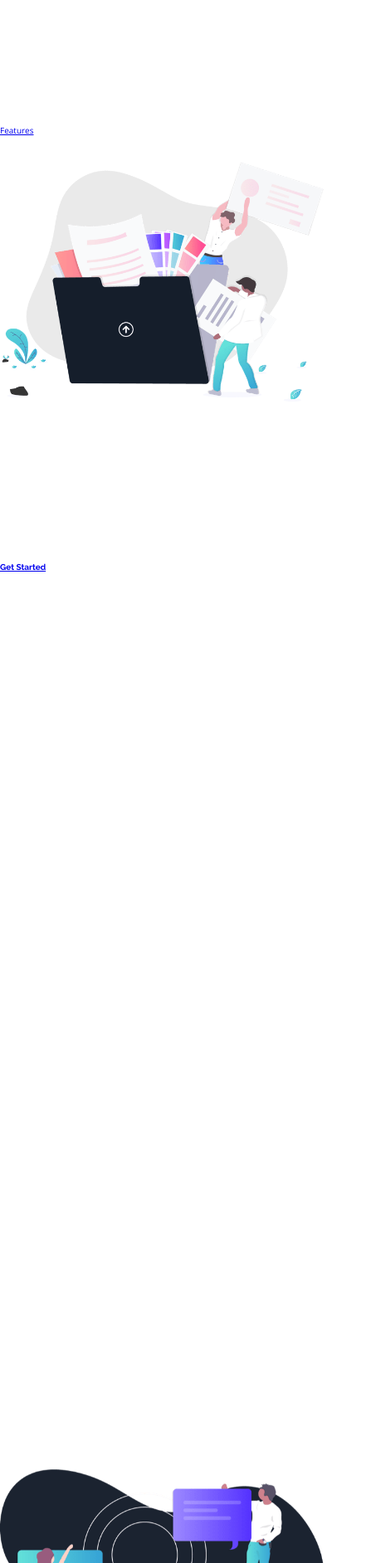
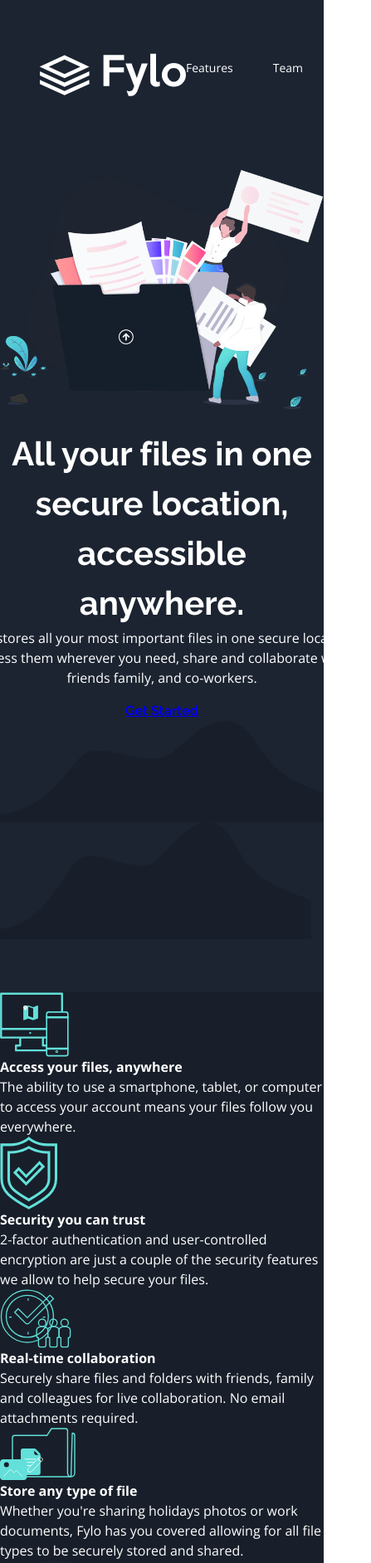
Before and after one commit to Kamil-Mroz/fem-fylo-dark-theme-landing-page-master, a website built with Vite: page index.html in a window 390 px wide. Shown: the top 1884 px of the page at 83% size, 447 px wide, since content can reach past the window. Built offline with nearby package versions, Linux system fonts and the light colour scheme.

Commit message:
added hero section

```diff
--- a/index.html
+++ b/index.html
@@ -33,29 +33,24 @@
   </head>
   <body>
     <!-- Header -->
-    <header class="header">
-      <svg class="logo">
-        <use xlink:href="images/logo.svg"></use>
-      </svg>
+    <header class="header bg-secondary-700">
+      <img src="images/logo.svg" alt="Fylo Logo" class="logo" />
 
       <nav class="nav">
-        <ul role="list" class="nav__list">
+        <ul aria-label="Primary" role="list" class="nav__list">
           <li class="nav__item"><a href="#" class="nav__link">Features</a></li>
-          <li class="nav__item"><a href="#" class="nav__link"></a>Team</li>
-          <li class="nav__item"><a href="#" class="nav__link"></a>Sign in</li>
+          <li class="nav__item"><a href="#" class="nav__link">Team</a></li>
+          <li class="nav__item"><a href="#" class="nav__link">Sign in</a></li>
         </ul>
       </nav>
     </header>
     <!-- Main content -->
-    <main>
+    <main class="bg-secondary-800">
       <!-- Hero section-->
-      <section class="section-hero">
-        <figure class="hero__img">
-          <img
-            src="images/illustration-intro.png"
-            alt="Two people taking files from a folder"
-          />
-        </figure>
+      <section class="section-hero bg-secondary-700">
+        <div class="center">
+          <img src="images/illustration-intro.png" alt="" class="hero__img" />
+
           <h1 class="heading-primary fs-900 ff-secondary fw-bold">
             All your files in one secure location, accessible anywhere.
           </h1>
@@ -65,21 +60,25 @@
             family, and co-workers.
           </p>
           <a href="#" class="btn ff-secondary fw-bold">Get Started</a>
-        <svg class="hero__bg--desktop">
-          <use xlink:href="images/bg-curvy-desktop.svg"></use>
-        </svg>
-        <svg class="hero__bg--mobile">
-          <use xlink:href="images/bg-curvy-mobile.svg"></use>
-        </svg>
+        </div>
+        <img
+          src="images/bg-curvy-desktop.svg"
+          class="hero__bg--desktop"
+          alt=""
+        />
+        <img src="images/bg-curvy-mobile.svg" class="hero__bg--mobile" alt="" />
       </section>
 
       <!-- Features section -->
 
       <section class="section-features">
         <div class="feature__box">
-          <svg class="feature__icon">
-            <use xlink:href="images/icon-access-anywhere.svg"></use>
-          </svg>
+          <img
+            src="images/icon-access-anywhere.svg"
+            class="feature__icon"
+            alt=""
+          />
+
           <p class="feature__title fw-bold">Access your files, anywhere</p>
           <p class="feature__details">
             The ability to use a smartphone, tablet, or computer to access your
@@ -87,9 +86,8 @@
           </p>
         </div>
         <div class="feature__box">
-          <svg class="feature__icon">
-            <use xlink:href="images/icon-security.svg"></use>
-          </svg>
+          <img src="images/icon-security.svg" class="feature__icon" alt="" />
+
           <p class="feature__title fw-bold">Security you can trust</p>
           <p class="feature__details">
             2-factor authentication and user-controlled encryption are just a
@@ -97,9 +95,12 @@
           </p>
         </div>
         <div class="feature__box">
-          <svg class="feature__icon">
-            <use xlink:href="images/icon-collaboration.svg"></use>
-          </svg>
+          <img
+            src="images/icon-collaboration.svg"
+            class="feature__icon"
+            alt=""
+          />
+
           <p class="feature__title fw-bold">Real-time collaboration</p>
           <p class="feature__details">
             Securely share files and folders with friends, family and colleagues
@@ -107,9 +108,8 @@
           </p>
         </div>
         <div class="feature__box">
-          <svg class="feature__icon">
-            <use xlink:href="images/icon-any-file.svg"></use>
-          </svg>
+          <img src="images/icon-any-file.svg" class="feature__icon" alt="" />
+
           <p class="feature__title fw-bold">Store any type of file</p>
           <p class="feature__details">
             Whether you're sharing holidays photos or work documents, Fylo has
@@ -124,10 +124,7 @@
       <section class="section-about">
         <div class="about__img--box">
           <picture class="about__img">
-            <img
-              src="images/illustration-stay-productive.png"
-              alt="Group of people communicating"
-            />
+            <img src="images/illustration-stay-productive.png" alt="" />
           </picture>
           <div class="about__text--box">
             <h2 class="heading-secondary fs-800 fw-bold ff-secondary">
@@ -143,9 +140,12 @@
             </p>
             <a href="#" class="btn-hot ff-secondary"
               >See how Fylo works
-              <span
-                ><svg class="svg__link">
-                  <use xlink:href="images/icon-arrow.svg"></use></svg></span
+              <span>
+                <img
+                  src="images/icon-arrow.svg"
+                  class="svg__link"
+                  alt=""
+                /> </span
             ></a>
           </div>
         </div>
@@ -155,7 +155,7 @@
 
       <section class="section-testimonials">
         <img src="images/bg-quotes.png" alt="Quote sign" class="quotes" />
-        <div class="testimonial">
+        <div class="testimonial bg-secondary-600">
           <p class="testimonial__text">
             Fylo has improved our team productivity by an order of magnitude.
             Since making the switch our team has become a well-oiled
@@ -170,7 +170,7 @@
           </div>
         </div>
 
-        <div class="testimonial">
+        <div class="testimonial bg-secondary-600">
           <p class="testimonial__text">
             Fylo has improved our team productivity by an order of magnitude.
             Since making the switch our team has become a well-oiled
@@ -185,7 +185,7 @@
           </div>
         </div>
 
-        <div class="testimonial">
+        <div class="testimonial bg-secondary-600">
           <p class="testimonial__text">
             Fylo has improved our team productivity by an order of magnitude.
             Since making the switch our team has become a well-oiled
@@ -202,7 +202,7 @@
       </section>
       <!-- CTA section -->
       <section class="section-cta">
-        <div class="cta">
+        <div class="cta bg-secondary-700">
           <h2 class="heading-secondary fw-bold fs-800 ff-secondary">
             Get early access today
           </h2>
@@ -227,33 +227,29 @@
     </main>
 
     <!-- FOOTER -->
-    <footer class="footer">
-      <svg class="logo">
-        <use xlink:href="images/logo.svg"></use>
-      </svg>
+    <footer class="footer bg-secondary-900">
+      <img src="images/logo.svg" alt="Fylo Logo" class="logo" />
+
       <div class="footer__grid">
         <address class="location">
-          <svg class="footer__icon">
-            <use xlink:href=" images/icon-location.svg"></use>
-          </svg>
+          <img src="images/icon-location.svg" alt="" class="footer__icon" />
+
           Lorem ipsum dolor sit amet, consectetur adipiscing elit, sed do
           eiusmod tempor incididunt ut labore et dolore magna aliqua
         </address>
         <div class="contact">
           <div class="phone">
-            <svg class="footer__icon">
-              <use xlink:href="images/icon-phone.svg"></use>
-            </svg>
+            <img src="images/icon-phone.svg" alt="" class="footer__icon" />
+
             <a href="tel:+1-543-123-4567">+1-543-123-4567</a>
           </div>
           <div class="email">
-            <svg class="footer__icon">
-              <use xlink:href="images/icon-email.svg"></use>
-            </svg>
+            <img src="images/icon-email.svg" alt="" class="footer__icon" />
+
             <a href="mailto:example@fylo.com">example@fylo.com</a>
           </div>
         </div>
-        <ul role="list" class="footer__list">
+        <ul aria-label="Footer" role="list" class="footer__list">
           <li class="footer__item">
             <a href="#" class="footer__link">About Us</a>
           </li>
@@ -267,7 +263,8 @@
             <a href="#" class="footer__link">Blog</a>
           </li>
         </ul>
-        <ul role="list" class="footer__list">
+
+        <ul aria-label="Footer" role="list" class="footer__list">
           <li class="footer__item">
             <a href="#" class="footer__link">Contact Us</a>
           </li>
--- a/style.css
+++ b/style.css
@@ -1,29 +1,16 @@
 /* // https://piccalil.li/blog-a-modern-css-reset */
 
-/*
----  TYPOGRAPHY SYSTEM
+:root {
+  --clr-primary-400: hsl(0, 0%, 100%);
+  --clr-secondary-600: hsl(219, 30%, 18%);
+  --clr-secondary-700: hsl(217, 28%, 15%);
+  --clr-secondary-800: hsl(218, 28%, 13%);
+  --clr-secondary-900: hsl(216, 53%, 9%);
 
-- Font sizes (px)
-10 / 12 / 14 / 16 / 18 / 20 / 24 / 30 / 36 / 44 / 52 / 62 / 74 / 86 / 98
+  --clr-accent-400: hsl(176, 68%, 64%);
+  --clr-accent-600: hsl(198, 60%, 50%);
 
----  WHITESPACE
-
-- Spacing system (px)
-2 / 4 / 8 / 12 / 16 / 24 / 32 / 48 / 64 / 80 / 96 / 128
-*/
-
-:root {
-  --clr-primary-300: hsl(219, 30%, 18%);
-  --clr-primary-500: hsl(217, 28%, 15%);
-  --clr-primary-700: hsl(218, 28%, 13%);
-  --clr-primary-900: hsl(216, 53%, 9%);
-
-  --clr-accent-500: hsl(176, 68%, 64%);
-  --clr-accent-700: hsl(198, 60%, 50%);
-
-  --clr-error-500: hsl(0, 100%, 63%);
-
-  --clr-neutral-400: hsl(0, 0%, 100%);
+  --clr-error-400: hsl(0, 100%, 63%);
 
   --ff-secondary: "Raleway", sans-serif;
   --ff-primary: "Open Sans", sans-serif;
@@ -33,16 +20,15 @@
   --fw-regular: 400;
   --fw-bold: 700;
 
-  --fs-300: 1.4rem;
+  --fs-300: 1.6rem;
   --fs-400: 1.6rem;
   --fs-500: 1.8rem;
   --fs-600: 2rem;
   --fs-700: 2.4rem;
   --fs-800: 3rem;
-  --fs-900: 3.6rem;
+  --fs-900: 4rem;
 
-  -fs-primary-heading: var(--fs-900);
-  -fs-secondary-heading: var(--fs-800);
+  --fs-body: var(--fs-400);
 }
 
 /* Box sizing rules */
@@ -72,8 +58,6 @@ html:focus-within {
 
 html {
   box-sizing: border-box;
-  font-size: 62.5%;
-  font-family: var(--ff-body);
 }
 
 html,
@@ -85,8 +69,6 @@ body {
 body {
   text-rendering: optimizeSpeed;
   line-height: 1.5;
-  font-weight: var(--fw-regular);
-  color: var(--clr-neutral-400);
 }
 
 /* A elements that don't have a class get default styles */
@@ -151,3 +133,101 @@ svg {
 .flex {
   display: flex;
 }
+
+/* General styles */
+
+html {
+  font-size: 62.5%;
+  font-family: var(--ff-body);
+}
+
+body {
+  font-size: var(--fs-body);
+  font-weight: var(--fw-regular);
+  color: var(--clr-primary-400);
+}
+
+.heading-primary {
+}
+
+.bg-secondary-700 {
+  background-color: var(--clr-secondary-700);
+}
+
+.bg-secondary-800 {
+  background-color: var(--clr-secondary-800);
+}
+.bg-secondary-900 {
+  background-color: var(--clr-secondary-900);
+}
+.bg-secondary-600 {
+  background-color: var(--clr-secondary-600);
+}
+
+/* Header */
+
+.header {
+  padding: 6.4rem 4.8rem;
+
+  display: flex;
+  justify-content: space-around;
+  align-items: center;
+}
+
+.nav__list {
+  list-style: none;
+  display: flex;
+  gap: 4.8rem;
+}
+.nav__link:link,
+.nav__link:visited {
+  color: var(--clr-primary-400);
+  text-decoration: none;
+  cursor: pointer;
+  transition: all 0.2s;
+  font-size: 1.4rem;
+  font-weight: var(--fw-regular);
+  display: inline-block;
+  border-bottom: 1px solid transparent;
+}
+
+.nav__link:hover,
+.nav__link:focus-visible {
+  border-bottom: 1px solid currentColor;
+  transform: scale(1.05);
+}
+
+/* HERO */
+
+.section-hero {
+  padding: 2.4rem 0 6.4rem;
+}
+.center {
+  margin-inline: auto;
+  max-width: 80rem;
+  display: flex;
+  flex-direction: column;
+  justify-content: center;
+  align-items: center;
+  text-align: center;
+}
+.hero__img {
+  margin-bottom: 2.4rem;
+}
+
+.hero__text {
+  width: 55ch;
+  margin-bottom: 1.6rem;
+}
+
+/*
+---  TYPOGRAPHY SYSTEM
+
+- Font sizes (px)
+10 / 12 / 14 / 16 / 18 / 20 / 24 / 30 / 36 / 44 / 52 / 62 / 74 / 86 / 98
+
+---  WHITESPACE
+
+- Spacing system (px)
+2 / 4 / 8 / 12 / 16 / 24 / 32 / 48 / 64 / 80 / 96 / 128
+*/
```
Lines whose indentation alone changed are shown as unchanged.
